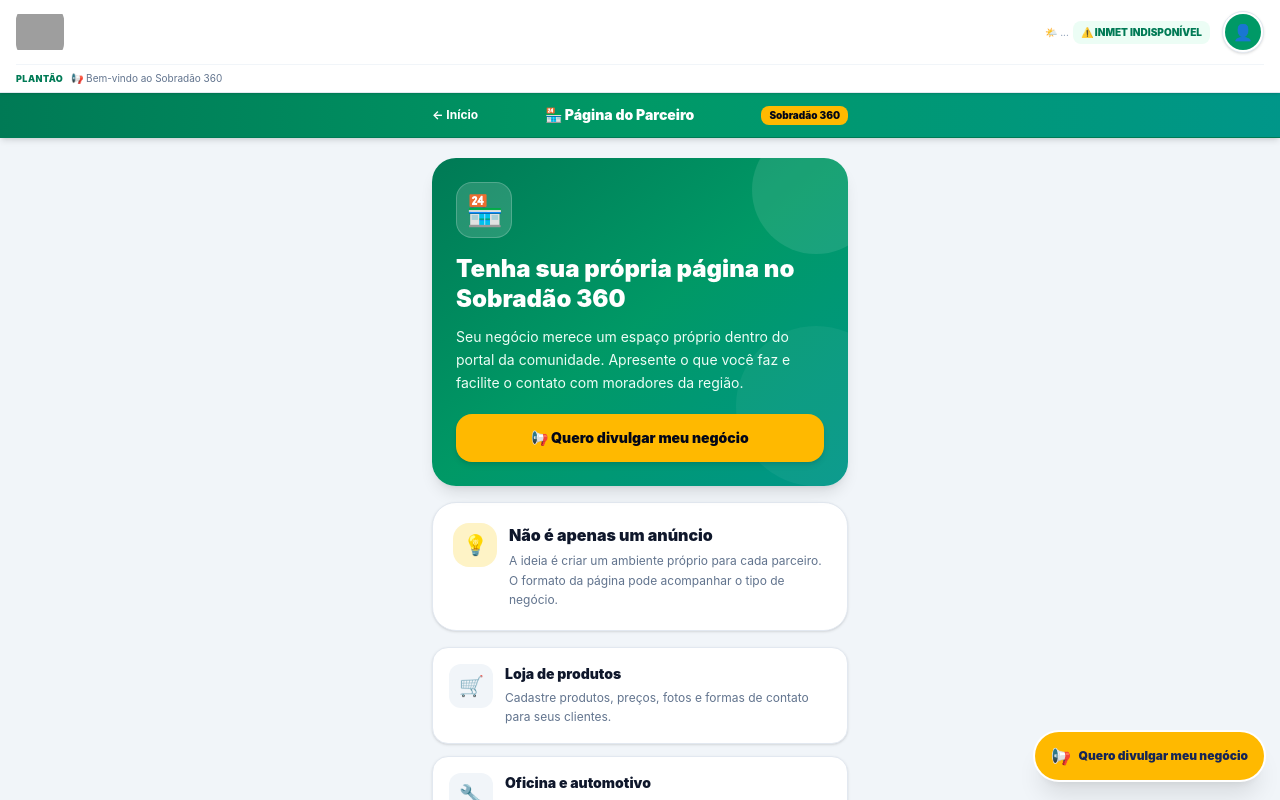
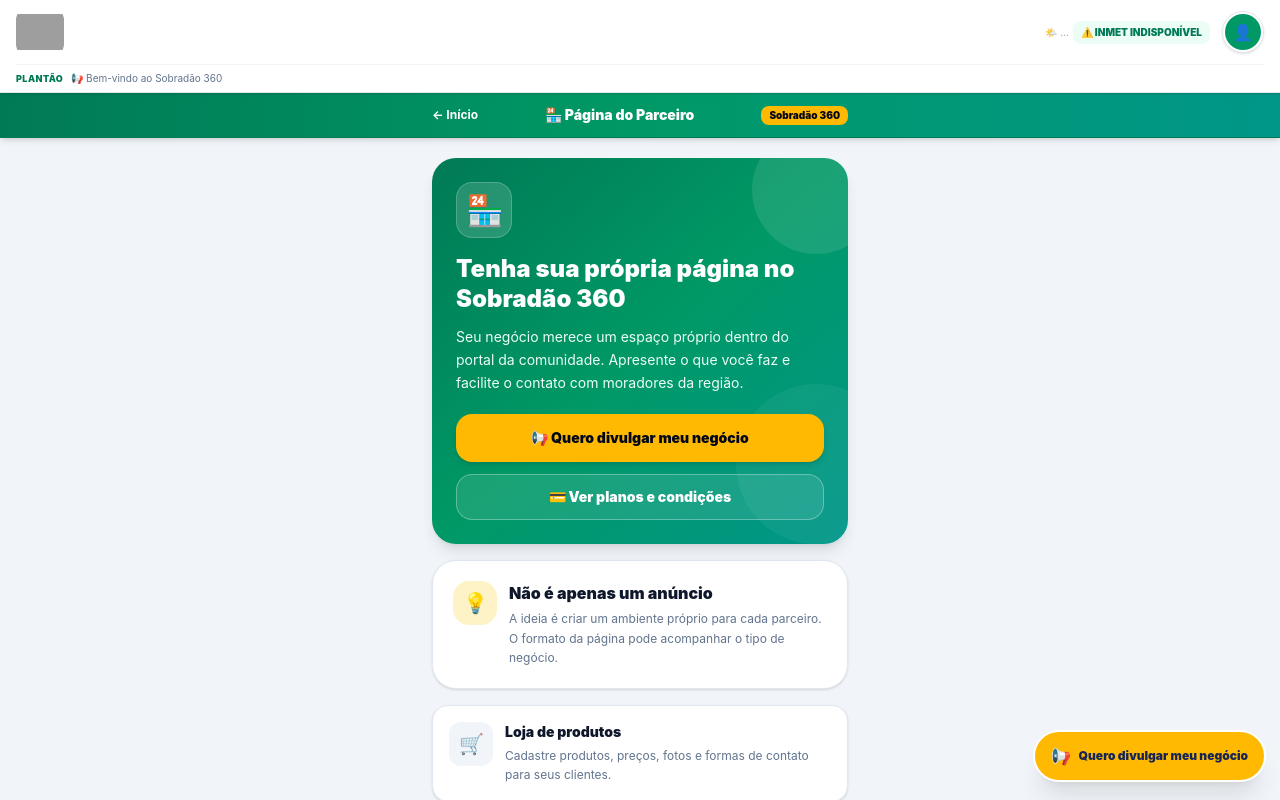
Before and after one commit to GERALDOF1978/Sobradao360, a Next.js app: page /loja-explicativa in a window 1280 px wide. Shown: the top 800 px of the page. Built offline with nearby package versions, Linux system fonts and the light colour scheme; no server answers; grey boxes are pictures that could not be loaded.

Commit message:
Adicionar acesso público aos planos de divulgação

```diff
--- a/src/app/loja-explicativa/page.tsx
+++ b/src/app/loja-explicativa/page.tsx
@@ -82,6 +82,13 @@
               className="mt-5 inline-flex w-full items-center justify-center gap-2 bg-amber-400 hover:bg-amber-300 text-slate-950 font-black text-sm px-5 py-3.5 rounded-2xl shadow-md transition"
             >
               📢 Quero divulgar meu negócio
+            </Link>
+
+            <Link
+              href="/planos-anunciante"
+              className="mt-3 inline-flex w-full items-center justify-center gap-2 rounded-2xl border border-white/30 bg-white/10 px-5 py-3 text-sm font-black text-white hover:bg-white/20"
+            >
+              💳 Ver planos e condições
             </Link>
           </div>
         </section>
```
